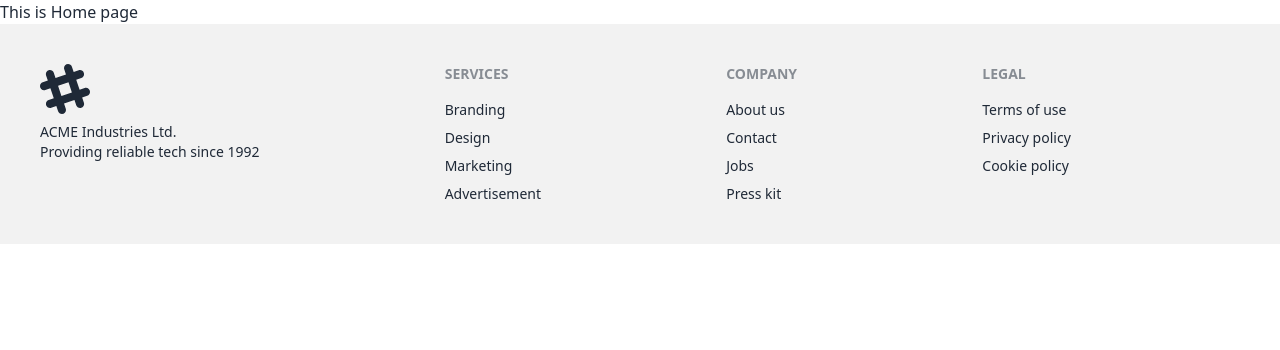
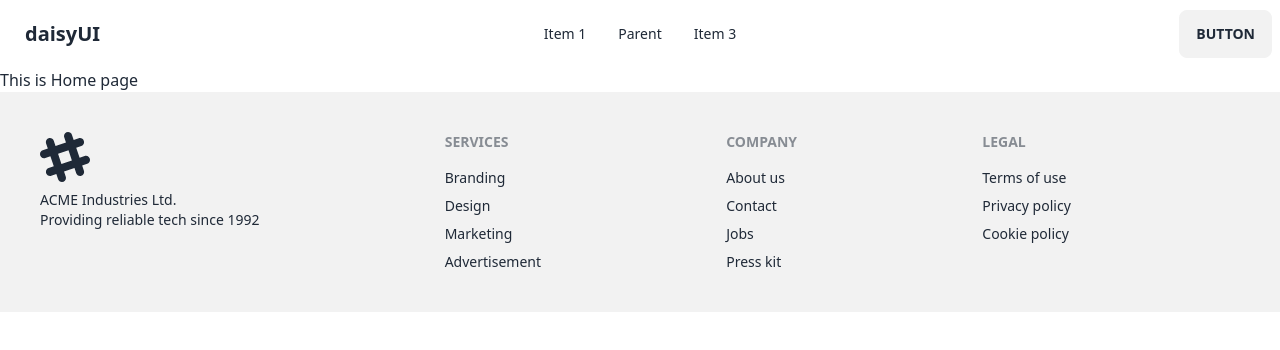
Before and after one commit to Kamrulthedev/Career-hub-projects, a React (Vite) app: page / in a window 1280 px wide. Shown: the top 350 px of the page. Built offline with nearby package versions, Linux system fonts and the light colour scheme.

Commit message:
Haeder-commit

```diff
--- /dev/null
+++ b/src/Compunents/Haeder/Haeder.jsx
@@ -0,0 +1,41 @@
+
+
+const Haeder = () => {
+    return (
+        <div className="navbar bg-base-100">
+        <div className="navbar-start">
+          <div className="dropdown">
+            <label tabIndex={0} className="btn btn-ghost lg:hidden">
+              <svg xmlns="http://www.w3.org/2000/svg" className="h-5 w-5" fill="none" viewBox="0 0 24 24" stroke="currentColor"><path strokeLinecap="round" strokeLinejoin="round" strokeWidth="2" d="M4 6h16M4 12h8m-8 6h16" /></svg>
+            </label>
+            <ul tabIndex={0} className="menu menu-sm dropdown-content mt-3 z-[1] p-2 shadow bg-base-100 rounded-box w-52">
+              <li><a>Item 1</a></li>
+              <li>
+                <a>Parent</a>
+
+              </li>
+              <li><a>Item 3</a></li>
+            </ul>
+          </div>
+          <a className="btn btn-ghost normal-case text-xl">daisyUI</a>
+        </div>
+        <div className="navbar-center hidden lg:flex">
+          <ul className="menu menu-horizontal px-1">
+            <li><a>Item 1</a></li>
+            <li tabIndex={0}>
+
+                <summary>Parent</summary>
+
+
+            </li>
+            <li><a>Item 3</a></li>
+          </ul>
+        </div>
+        <div className="navbar-end">
+          <a className="btn">Button</a>
+        </div>
+      </div>
+    );
+};
+
+export default Haeder;
--- a/src/Compunents/Root/Root.jsx
+++ b/src/Compunents/Root/Root.jsx
@@ -1,10 +1,12 @@
 import { Outlet } from "react-router-dom";
 import Footer from "../Footer/Footer";
+import Haeder from "../Haeder/Haeder";
 
 
 const Root = () => {
     return (
         <div>
+            <Haeder></Haeder>
             <Outlet></Outlet>
             <Footer></Footer>
         </div>
```
